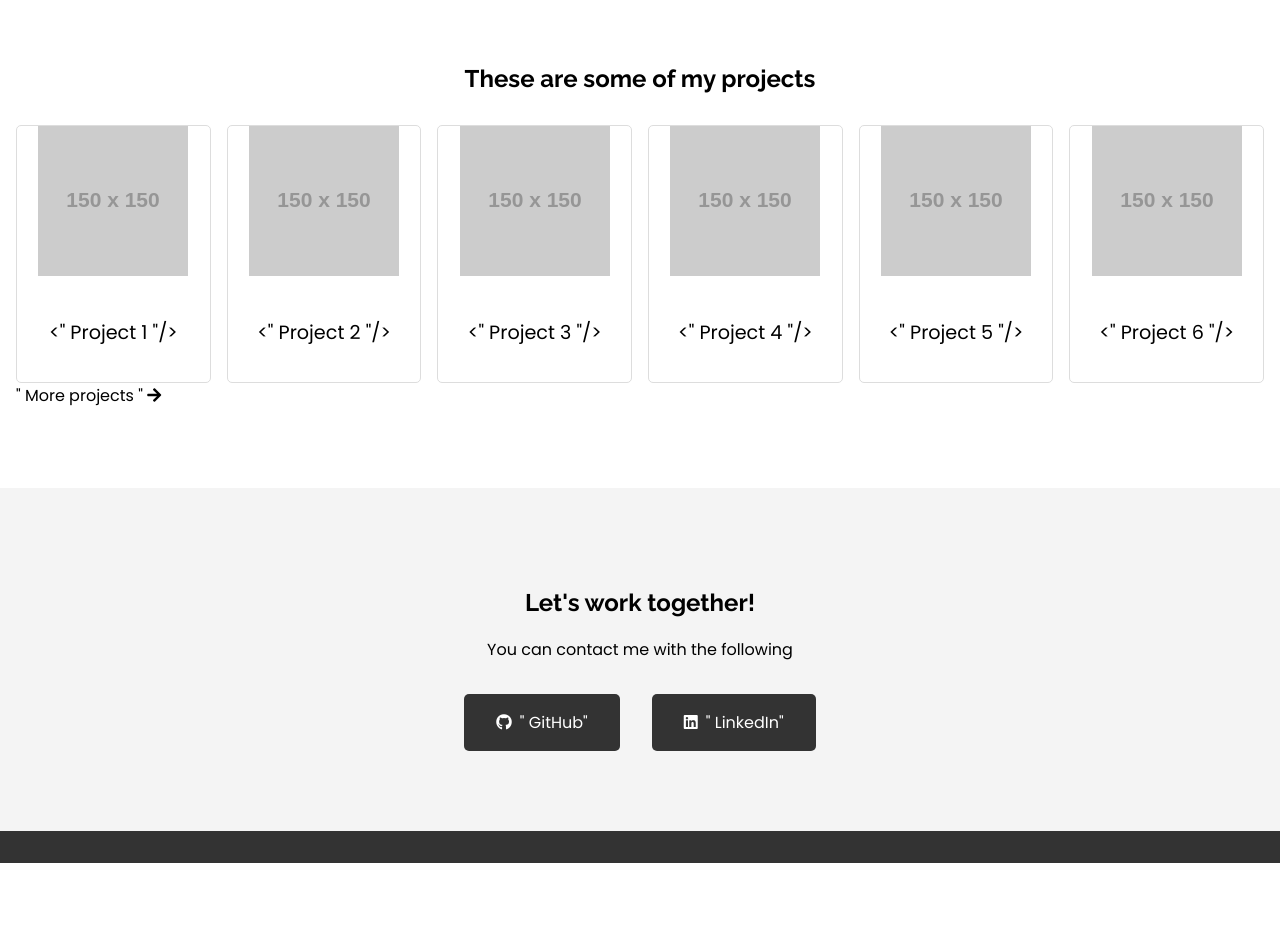
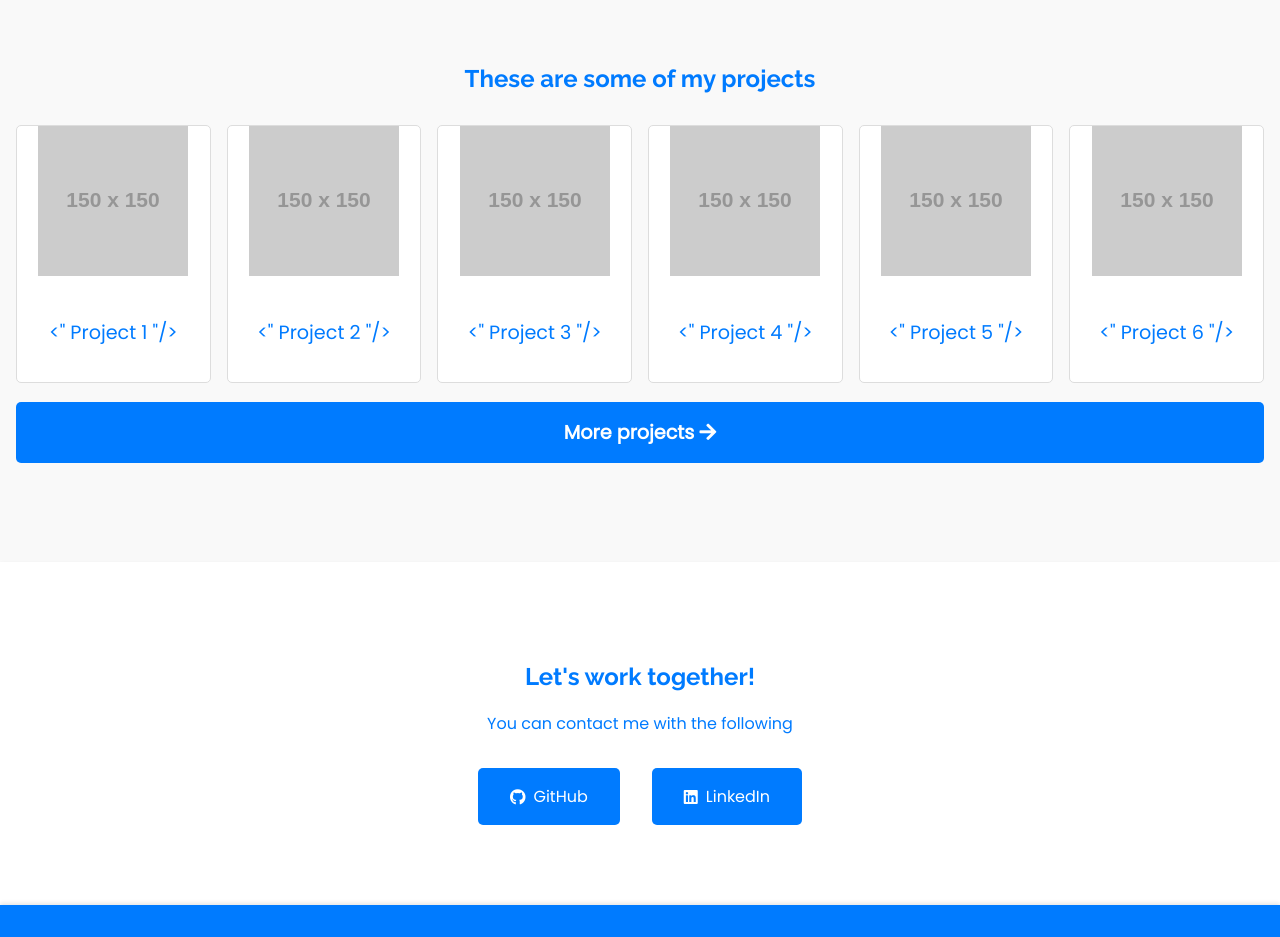
Before and after one commit to Hyron04/personalPortfolioWebpage, a plain HTML site: page index.html in a window 1280 px wide. Shown: the part 480-1417 px from the top of the page. Before the commit the page ends 1343 px from the top, so only its background shows below. Drawn offline with Linux system fonts and the light colour scheme; placeholder pictures from the web are drawn by us.

Commit message:
Changes in CSS

```diff
--- a/index.html
+++ b/index.html
@@ -73,8 +73,8 @@
                 </a>
               </div>
               <a href="https://google.es" class="btn btn-shol-all" target="_blank">
-                " More projects "
-                <i class="fas fa-arrow-right"></i>
+                <p class="additionalProjects">More projects
+                <i class="fas fa-arrow-right"></i>       </p>
             </a>
             </section>
 
@@ -87,11 +87,11 @@
               <div class="contact-links">
                 <a id="profile-link" href="https://github.com/Hyron04" target="_blank" class="btn contact-details">
                   <i class="fab fa-github"></i>
-                  " GitHub"
+                  GitHub
                 </a>
                 <a id="profile-link" href="https://www.linkedin.com/in/jordi-lucio/" target="_blank" class="btn contact-details">
                   <i class="fab fa-linkedin"></i>
-                  " LinkedIn"
+                  LinkedIn
                 </a>
               </div>
             </section>
--- a/styles.css
+++ b/styles.css
@@ -4,6 +4,8 @@ body {
     margin: 0;
     padding: 0;
     box-sizing: border-box;
+    background-color: #f0f2f5;
+    color: #333;
 }
 
 h1, h2 {
@@ -17,9 +19,10 @@ a {
 
 /* Navbar styles */
 .nav {
-    background-color: #333;
+    background-color: #007bff;
     color: white;
     padding: 1rem;
+    box-shadow: 0 2px 4px rgba(0, 0, 0, 0.1);
 }
 
 .nav-list {
@@ -31,31 +34,41 @@ a {
 .nav-list li a {
     color: white;
     font-weight: bold;
+    transition: color 0.3s;
+}
+
+.nav-list li a:hover {
+    color: #ffdd57;
 }
 
 /* Welcome section styles */
 .welcomeSection {
     text-align: center;
     padding: 5rem 1rem;
-    background-color: #f4f4f4;
+    background-color: #ffffff;
+    box-shadow: 0 2px 4px rgba(0, 0, 0, 0.1);
 }
 
 .welcomeSection h1 {
     font-size: 3rem;
+    color: #007bff;
 }
 
 .welcomeSection p {
     font-size: 1.5rem;
+    color: #555;
 }
 
 /* Projects section styles */
 .project-section {
     padding: 5rem 1rem;
+    background-color: #f9f9f9;
 }
 
 .project-section-header {
     text-align: center;
     margin-bottom: 2rem;
+    color: #007bff;
 }
 
 .projects-grid {
@@ -65,32 +78,54 @@ a {
 }
 
 .project-tile {
-    background-color: #fff;
+    background-color: #ffffff;
     border: 1px solid #ddd;
     border-radius: 5px;
     overflow: hidden;
     text-align: center;
-    transition: transform 0.3s;
+    transition: transform 0.3s, box-shadow 0.3s;
 }
 
 .project-tile:hover {
     transform: scale(1.05);
+    box-shadow: 0 4px 8px rgba(0, 0, 0, 0.1);
 }
 
 .project-title {
     padding: 1rem;
     font-size: 1.2rem;
+    color: #007bff;
+}
+
+.additionalProjects {
+    display: block;
+    padding: 1rem 2rem;
+    background-color: #007bff;
+    color: white;
+    font-size: 1.2rem;
+    font-weight: bold;
+    border-radius: 5px;
+    transition: background-color 0.3s, transform 0.3s;
+    text-align: center;
+
+}
+
+.additionalProjects:hover {
+    background-color: #0056b3;
+    transform: scale(1.05);
 }
 
 /* Contact section styles */
 .contactSection {
     padding: 5rem 1rem;
-    background-color: #f4f4f4;
+    background-color: #ffffff;
+    box-shadow: 0 2px 4px rgba(0, 0, 0, 0.1);
 }
 
 .contact-section-header {
     text-align: center;
     margin-bottom: 2rem;
+    color: #007bff;
 }
 
 .contact-links {
@@ -104,20 +139,22 @@ a {
     align-items: center;
     gap: 0.5rem;
     padding: 1rem 2rem;
-    background-color: #333;
+    background-color: #007bff;
     color: white;
     border-radius: 5px;
-    transition: background-color 0.3s;
+    transition: background-color 0.3s, transform 0.3s;
 }
 
 .contact-details:hover {
-    background-color: #555;
+    background-color: #0056b3;
+    transform: scale(1.05);
 }
 
 /* Footer styles */
 footer {
-    background-color: #333;
+    background-color: #007bff;
     color: white;
     text-align: center;
     padding: 1rem;
+    box-shadow: 0 -2px 4px rgba(0, 0, 0, 0.1);
 }
```
